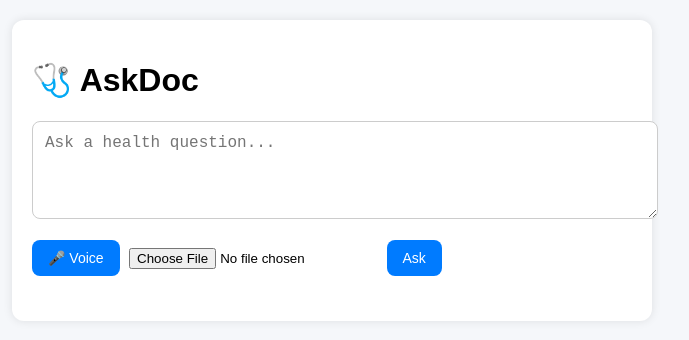
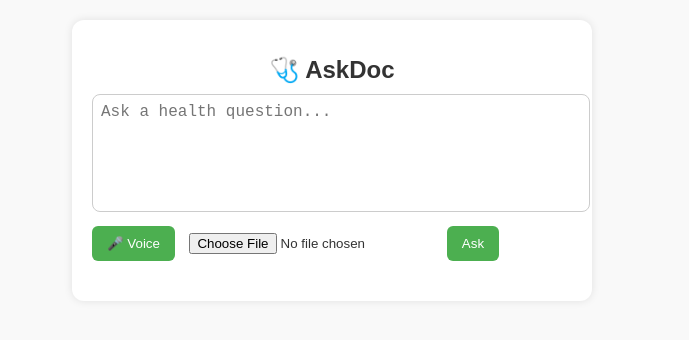
Before and after one commit to hema2317/askdoc, a Flask app: page / in a window 1280 px wide. Shown: the top 340 px of the page, without its empty margins (308-997 px from the left). Run offline with Flask 3, Linux system fonts and the light colour scheme.

Commit message:
Update style.css

```diff
--- a/static/static/style.css
+++ b/static/static/style.css
@@ -1,41 +1,49 @@
 body {
   font-family: Arial, sans-serif;
-  background-color: #f5f7fa;
+  margin: 0;
   padding: 20px;
-  margin: 0;
+  background: #f9f9f9;
+  color: #333;
 }
 
 .container {
-  max-width: 600px;
+  max-width: 480px;
   margin: auto;
-  background: white;
   padding: 20px;
+  background: #fff;
   border-radius: 12px;
-  box-shadow: 0 0 10px rgba(0,0,0,0.1);
+  box-shadow: 0 0 8px rgba(0,0,0,0.1);
+}
+
+h1 {
+  font-size: 24px;
+  margin-bottom: 10px;
+  text-align: center;
 }
 
 textarea {
   width: 100%;
-  padding: 12px;
+  height: 100px;
   font-size: 16px;
+  padding: 8px;
+  margin-bottom: 10px;
+  border: 1px solid #ccc;
   border-radius: 8px;
-  border: 1px solid #ccc;
-  margin-bottom: 12px;
+  resize: none;
 }
 
 button {
-  margin: 5px 5px 5px 0;
-  padding: 10px 16px;
-  background-color: #007bff;
+  background-color: #4CAF50;
+  color: white;
+  padding: 10px 15px;
   border: none;
-  color: white;
-  border-radius: 8px;
-  font-size: 14px;
+  border-radius: 6px;
   cursor: pointer;
+  margin-right: 10px;
 }
 
 button:hover {
-  background-color: #0056b3;
+  background-color: #45a049;
 }
 
 #responseBox {
```
